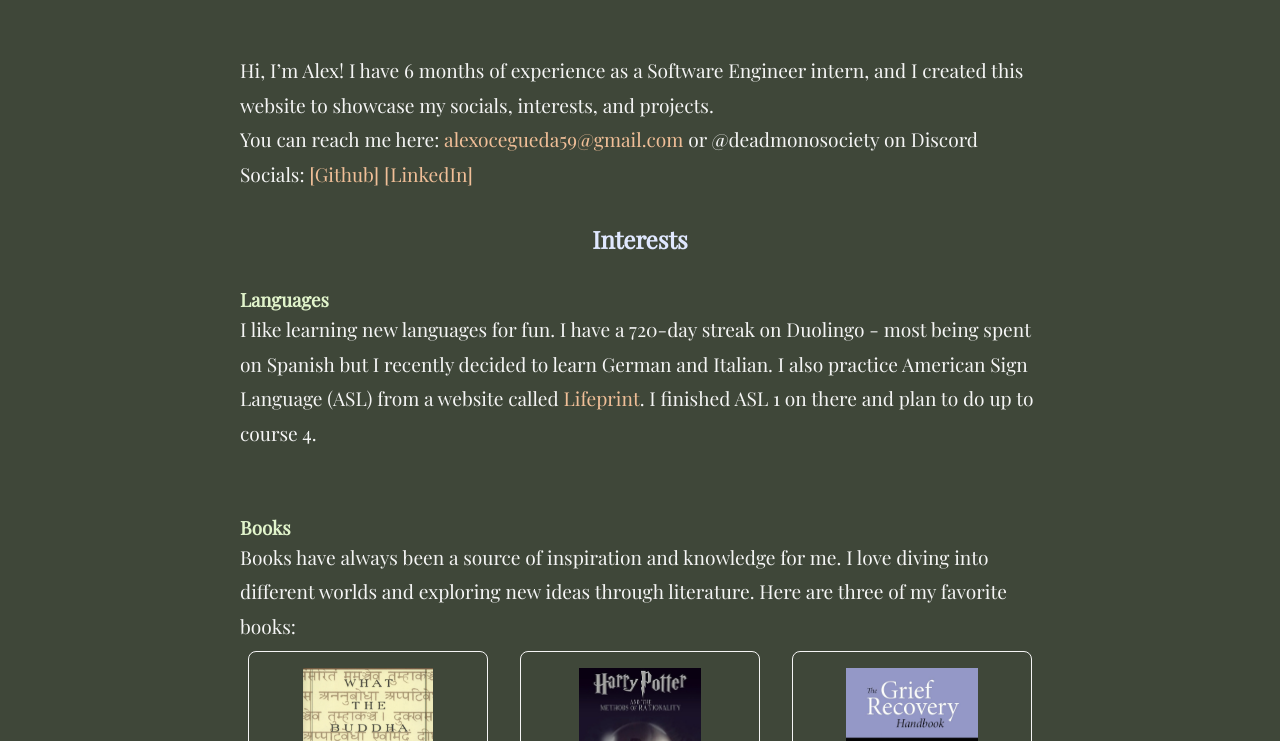
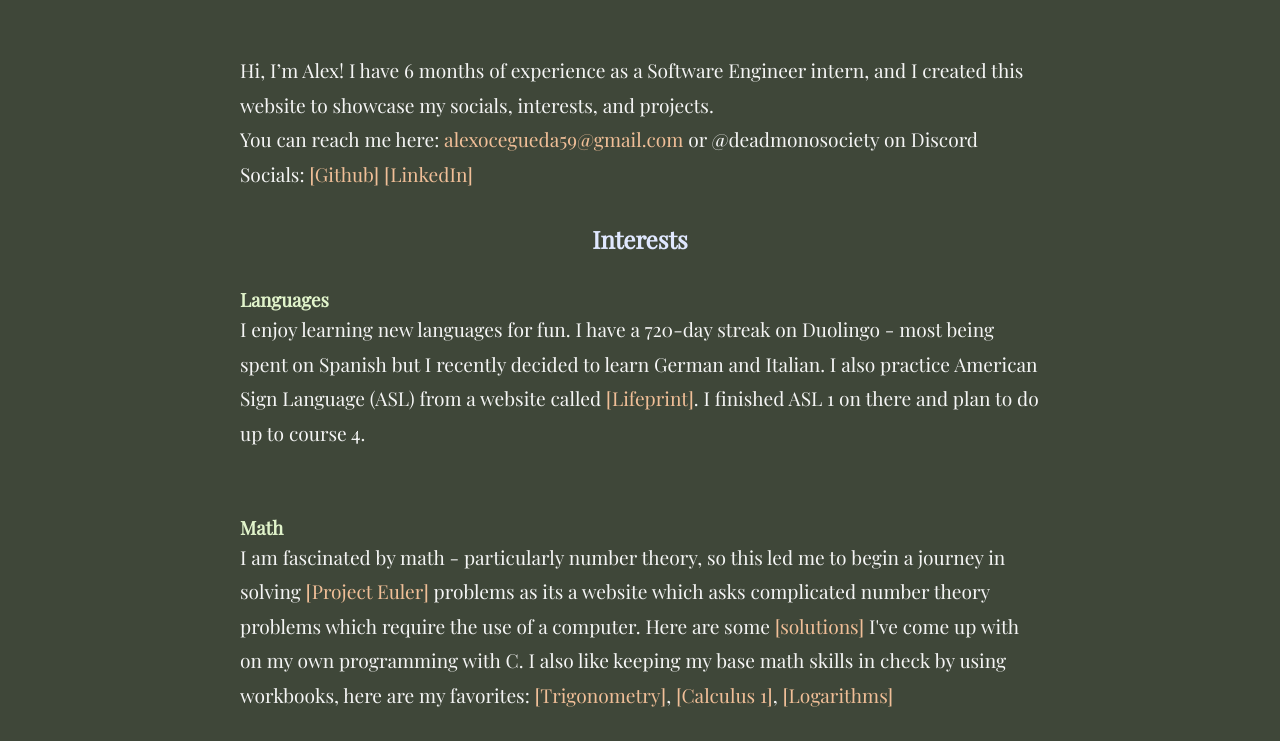
Before and after one commit to AlexOcegueda/Portfolio, an Astro site: page / in a window 1280 px wide. Shown: the part 59-800 px from the top of the page. Built offline with nearby package versions, Linux system fonts and the light colour scheme; Astro itself is replaced by a stand-in of ours.

Commit message:
Added math section along with fixing links

```diff
--- a/public/global.css
+++ b/public/global.css
@@ -298,6 +298,10 @@ ul, li, p {
 }
 
 @media screen and (max-width: 860px) {
+  .circle-container, .dot {
+    display: none;
+  }
+
   .nav-links {
     display: none;
   }
@@ -354,7 +358,6 @@ ul, li, p {
 @media screen and (max-width: 576px) {
   .logo {
     font-size: 1.2rem !important;
-    margin: 0 1rem !important;
   }
 
   #project-header {
--- a/src/pages/index.astro
+++ b/src/pages/index.astro
@@ -29,9 +29,17 @@ const books = bookData;
   <section class="section-container">
     <div class="interest-section">
       <h3>Languages</h3>
-      <p>I like learning new languages for fun. I have a 720-day streak on Duolingo - most being spent on Spanish but
+      <p>I enjoy learning new languages for fun. I have a 720-day streak on Duolingo - most being spent on Spanish but
       I recently decided to learn German and Italian. I also practice American Sign Language (ASL) from a website called
-      <a href="https://www.lifeprint.com/asl101/lessons/lessons.htm">Lifeprint</a>. I finished ASL 1 on there and plan to do up to course 4.</p>
+      <a href="https://www.lifeprint.com/asl101/lessons/lessons.htm">[Lifeprint]</a>. I finished ASL 1 on there and plan to do up to course 4.</p>
+    </div>
+    <div class="interest-section">
+      <h3>Math</h3>
+      <p>I am fascinated by math - particularly number theory, so this led me to begin a journey in solving
+      <a href="https://projecteuler.net/">[Project Euler]</a> problems as its a website which asks complicated number theory problems which
+      require the use of a computer. Here are some <a href="https://github.com/AlexOcegueda/ProjectEuler">[solutions]</a> I've come up with on my own programming with C.
+      I also like keeping my base math skills in check by using workbooks, here are my favorites:
+      <a href="https://www.amazon.com/Trigonometry-Essentials-Practice-Workbook-Answers-ebook/dp/B011ZLN00E">[Trigonometry]</a>, <a href="https://www.amazon.com/Essential-Calculus-Practice-Workbook-Solutions/dp/1941691242?source=ps-sl-shoppingads-lpcontext&ref_=fplfs&psc=1&smid=ATVPDKIKX0DER">[Calculus 1]</a>, <a href="https://www.amazon.com/Logarithms-Exponentials-Essential-Practice-Workbook/dp/1941691323">[Logarithms]</a></p>
     </div>
     <div class="interest-section">
       <h3>Books</h3>
@@ -83,6 +91,6 @@ const books = bookData;
         <img src={project.image} alt="Project Image" style="border-radius: 1rem; object-fit: cover; max-width: 100%; height: auto;" />
       </div>
     ))}
-  </main>
+  </main>[]
   <script type="module" src="/scripts/animations.js"></script>
 </MainLayout>
```
